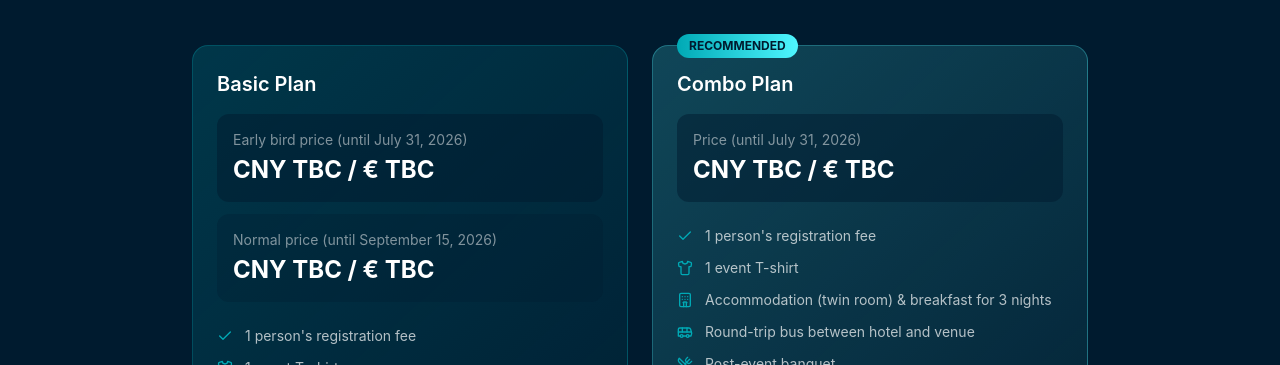
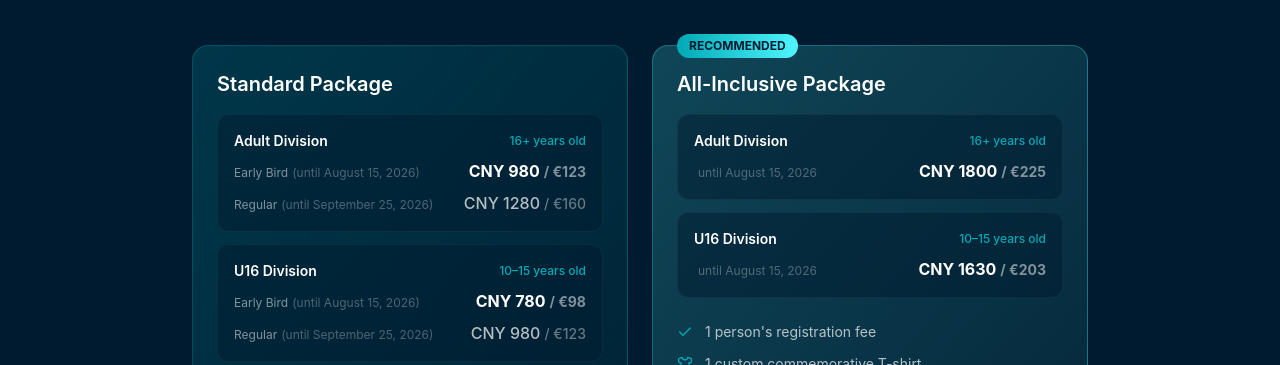
Before and after one commit to dessre/UWH-Shanghai-Tournament, a React (Vite) app in the folder app/: page /registration in a window 1280 px wide. Shown: the part 587-952 px from the top of the page. Built offline with nearby package versions, Linux system fonts and the light colour scheme.

Commit message:
更新价格套餐

```diff
--- a/app/src/pages/RegistrationContact.tsx
+++ b/app/src/pages/RegistrationContact.tsx
@@ -11,48 +11,107 @@ import {
 } from 'lucide-react'
 import { Input } from '@/components/ui/input'
 import { Textarea } from '@/components/ui/textarea'
+import type { LucideIcon } from 'lucide-react'
 
-const plans = [
+interface Price {
+  cny: string
+  eur: string
+}
+
+type Division =
+  | {
+      name: string
+      subtitle: string
+      early: Price
+      normal: Price
+    }
+  | {
+      name: string
+      subtitle: string
+      price: Price
+    }
+
+interface Feature {
+  icon: LucideIcon
+  text: string
+}
+
+interface Plan {
+  name: string
+  color: string
+  borderColor: string
+  popular?: boolean
+  earlyDeadline?: string
+  normalDeadline?: string
+  deadline?: string
+  divisions: Division[]
+  features: Feature[]
+}
+
+const plans: Plan[] = [
   {
-    name: 'Basic Plan',
-    priceEarly: { cny: 'TBC', eur: 'TBC' },
-    priceNormal: { cny: 'TBC', eur: 'TBC' },
-    earlyDeadline: 'July 31, 2026',
-    normalDeadline: 'September 15, 2026',
+    name: 'Standard Package',
+    earlyDeadline: 'August 15, 2026',
+    normalDeadline: 'September 25, 2026',
     color: 'from-[#00A9B5]/20 to-[#00A9B5]/5',
     borderColor: 'border-[#00A9B5]/30',
+    divisions: [
+      {
+        name: 'Adult Division',
+        subtitle: '16+ years old',
+        early: { cny: '980', eur: '123' },
+        normal: { cny: '1280', eur: '160' },
+      },
+      {
+        name: 'U16 Division',
+        subtitle: '10–15 years old',
+        early: { cny: '780', eur: '98' },
+        normal: { cny: '980', eur: '123' },
+      },
+    ],
     features: [
       { icon: Check, text: "1 person's registration fee" },
-      { icon: Shirt, text: '1 event T-shirt' },
-      { icon: UtensilsCrossed, text: 'Lunches on October 23-25, 2026' },
+      { icon: Shirt, text: '1 custom commemorative T-shirt' },
+      { icon: UtensilsCrossed, text: 'Daily lunch (Oct 23–25, 2026)' },
     ],
   },
   {
-    name: 'Combo Plan',
-    price: { cny: 'TBC', eur: 'TBC' },
-    deadline: 'July 31, 2026',
+    name: 'All-Inclusive Package',
+    deadline: 'August 15, 2026',
     color: 'from-[#4FF6FF]/20 to-[#4FF6FF]/5',
     borderColor: 'border-[#4FF6FF]/30',
     popular: true,
+    divisions: [
+      {
+        name: 'Adult Division',
+        subtitle: '16+ years old',
+        price: { cny: '1800', eur: '225' },
+      },
+      {
+        name: 'U16 Division',
+        subtitle: '10–15 years old',
+        price: { cny: '1630', eur: '203' },
+      },
+    ],
     features: [
       { icon: Check, text: "1 person's registration fee" },
-      { icon: Shirt, text: '1 event T-shirt' },
-      { icon: Hotel, text: 'Accommodation (twin room) & breakfast for 3 nights' },
-      { icon: Bus, text: 'Round-trip bus between hotel and venue' },
-      { icon: UtensilsCrossed, text: 'Post-event banquet' },
-      { icon: UtensilsCrossed, text: 'Lunches on October 23-25, 2026' },
+      { icon: Shirt, text: '1 custom commemorative T-shirt' },
+      { icon: Hotel, text: '3 nights accommodation (Oct 22–24) with breakfast, twin room' },
+      { icon: Bus, text: 'Shuttle bus between hotel and venue (Oct 23–25)' },
+      { icon: UtensilsCrossed, text: 'Post-tournament gala dinner' },
+      { icon: UtensilsCrossed, text: 'Daily lunch (Oct 23–25, 2026)' },
     ],
   },
 ]
 
 const addOns = [
   {
-    name: 'Accommodation + Bus + Breakfast',
-    price: 'TBC',
+    name: 'Accommodation + Shuttle + Breakfast',
+    price: 'CNY 280 / €35 per day',
   },
   {
-    name: 'Post-event banquet',
-    price: 'TBC',
+    name: 'Gala Dinner Ticket',
+    price: 'CNY 230 / €29',
   },
 ]
 
@@ -134,38 +193,69 @@ export default function RegistrationContact() {
                   {plan.name}
                 </h3>
 
-                {'priceEarly' in plan ? (
                 <div className="space-y-3 mb-6">
-                    <div className="p-4 rounded-xl bg-[#001B2F]/50">
-                      <p className="text-white/50 text-sm mb-1">
-                        Early bird price (until {plan.earlyDeadline})
+                  {plan.divisions.map((div) => (
+                    <div
+                      key={div.name}
+                      className="p-4 rounded-xl bg-[#001B2F]/50 border border-white/5"
+                    >
+                      <div className="flex items-center justify-between mb-2">
+                        <p className="text-white font-semibold text-sm">
+                          {div.name}
                         </p>
-                      <p className="text-white font-bold text-2xl">
-                        CNY {(plan.priceEarly as { cny: string }).cny} / €{' '}
-                        {(plan.priceEarly as { eur: string }).eur}
-                      </p>
+                        <span className="text-[#00A9B5] text-xs font-medium">
+                          {div.subtitle}
+                        </span>
                       </div>
-                    <div className="p-4 rounded-xl bg-[#001B2F]/30">
-                      <p className="text-white/50 text-sm mb-1">
-                        Normal price (until {plan.normalDeadline})
-                      </p>
-                      <p className="text-white font-bold text-2xl">
-                        CNY {(plan.priceNormal as { cny: string }).cny} / €{' '}
-                        {(plan.priceNormal as { eur: string }).eur}
-                      </p>
+                      {'early' in div ? (
+                        <div className="space-y-2">
+                          <div className="flex items-baseline justify-between">
+                            <span className="text-white/50 text-xs">
+                              Early Bird
+                              <span className="text-white/30 ml-1">
+                                (until {plan.earlyDeadline})
+                              </span>
+                            </span>
+                            <span className="text-white font-bold">
+                              CNY {div.early.cny}
+                              <span className="text-white/50 text-sm ml-1">
+                                / €{div.early.eur}
+                              </span>
+                            </span>
+                          </div>
+                          <div className="flex items-baseline justify-between">
+                            <span className="text-white/50 text-xs">
+                              Regular
+                              <span className="text-white/30 ml-1">
+                                (until {plan.normalDeadline})
+                              </span>
+                            </span>
+                            <span className="text-white/70 font-medium">
+                              CNY {div.normal.cny}
+                              <span className="text-white/40 text-sm ml-1">
+                                / €{div.normal.eur}
+                              </span>
+                            </span>
                           </div>
                         </div>
                       ) : (
-                  <div className="p-4 rounded-xl bg-[#001B2F]/50 mb-6">
-                    <p className="text-white/50 text-sm mb-1">
-                      Price (until {plan.deadline})
-                    </p>
-                    <p className="text-white font-bold text-2xl">
-                      CNY {(plan.price as { cny: string }).cny} / €{' '}
-                      {(plan.price as { eur: string }).eur}
-                    </p>
+                        <div className="flex items-baseline justify-between">
+                          <span className="text-white/50 text-xs">
+                            <span className="text-white/30 ml-1">
+                              until {plan.deadline}
+                            </span>
+                          </span>
+                          <span className="text-white font-bold">
+                            CNY {div.price.cny}
+                            <span className="text-white/50 text-sm ml-1">
+                              / €{div.price.eur}
+                            </span>
+                          </span>
                         </div>
                       )}
+                    </div>
+                  ))}
+                </div>
 
                 <ul className="space-y-3">
                   {plan.features.map((f) => {
```
Lines whose indentation alone changed are shown as unchanged.
